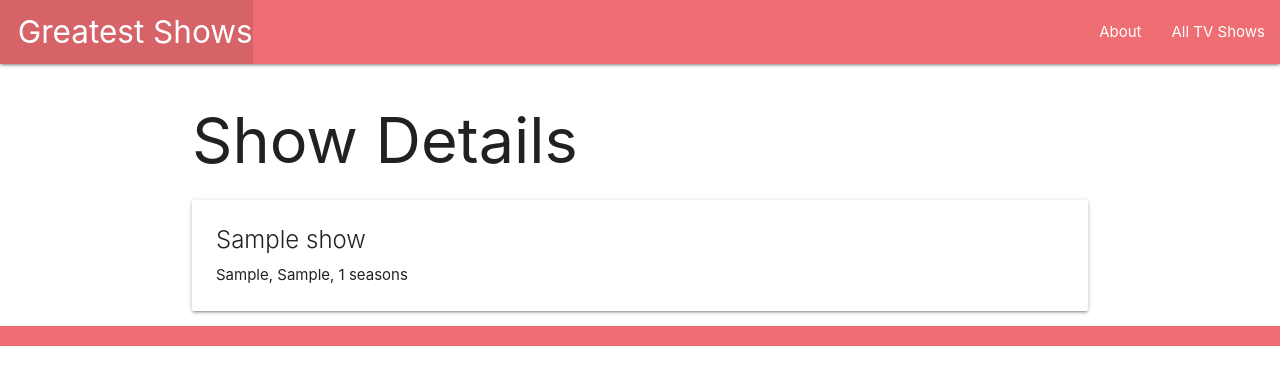
After one commit to smackeem/Django-TvShow-Collector, a Django app: page /shows/1 in a window 1280 px wide. The commit adds this page. Shown: the top 385 px of the page. Run offline with Django 5.2, Linux system fonts and the light colour scheme; tables that the repository leaves empty hold one stand-in row (values such as "Sample post").

Commit message:
Create a details template to display the details of each show once clicked on the index template.

```diff
--- /dev/null
+++ b/main_app/templates/shows/detail.html
@@ -0,0 +1,17 @@
+{% extends 'base.html' %}
+{% block content %}
+
+<h1>Show Details</h1>
+
+<div class="card">
+    <div class="card-content">
+
+        <span class="card-title">{{show.title}}</span>
+        <span>{{show.run}}, </span>
+        <span>{{show.genre}}, </span>
+        <span>{{show.season}} seasons</span>
+
+    </div>
+</div>
+
+{% endblock %}
--- a/main_app/templates/shows/index.html
+++ b/main_app/templates/shows/index.html
@@ -5,10 +5,12 @@
     {% for show in shows %}
         <div class="card">
             <div class="card-content">
+                <a href="{% url 'detail' show.id %}">
                 <span class="card-title">{{show.title}}</span>
                 <span>{{show.run}}, </span>
                 <span>{{show.genre}}, </span>
                 <span>{{show.season}} seasons</span>
+            </a>
             </div>
         </div>
         {% endfor %}
--- a/main_app/urls.py
+++ b/main_app/urls.py
@@ -5,4 +5,5 @@ urlpatterns = [
     path('', views.home, name='home'),
     path('about/', views.about, name='about'),
     path('shows/', views.shows_index, name='index'),
+    path('shows/<int:show_id>', views.show_details, name='detail'),
 ]
--- a/main_app/views.py
+++ b/main_app/views.py
@@ -28,3 +28,7 @@ def about(request):
 def shows_index(request):
     shows = Show.objects.all()
     return render(request, 'shows/index.html', {'shows': shows})
+
+def show_details(request, show_id):
+    show = Show.objects.get(id = show_id)
+    return render(request, 'shows/detail.html', {'show': show})
```
